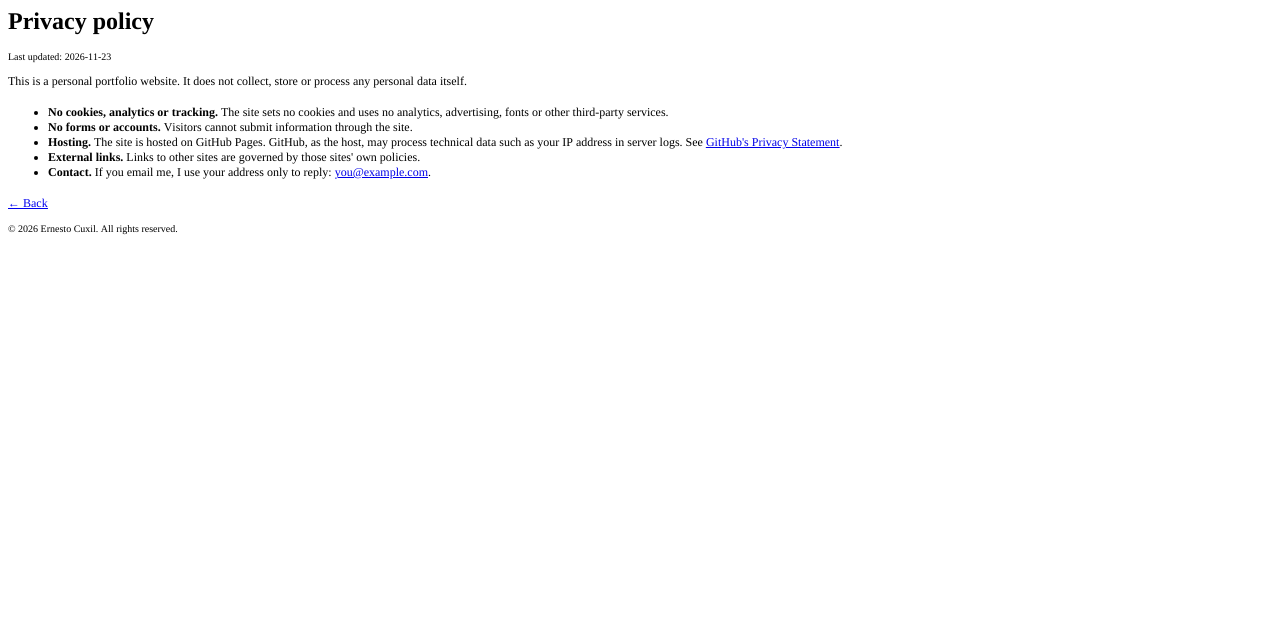
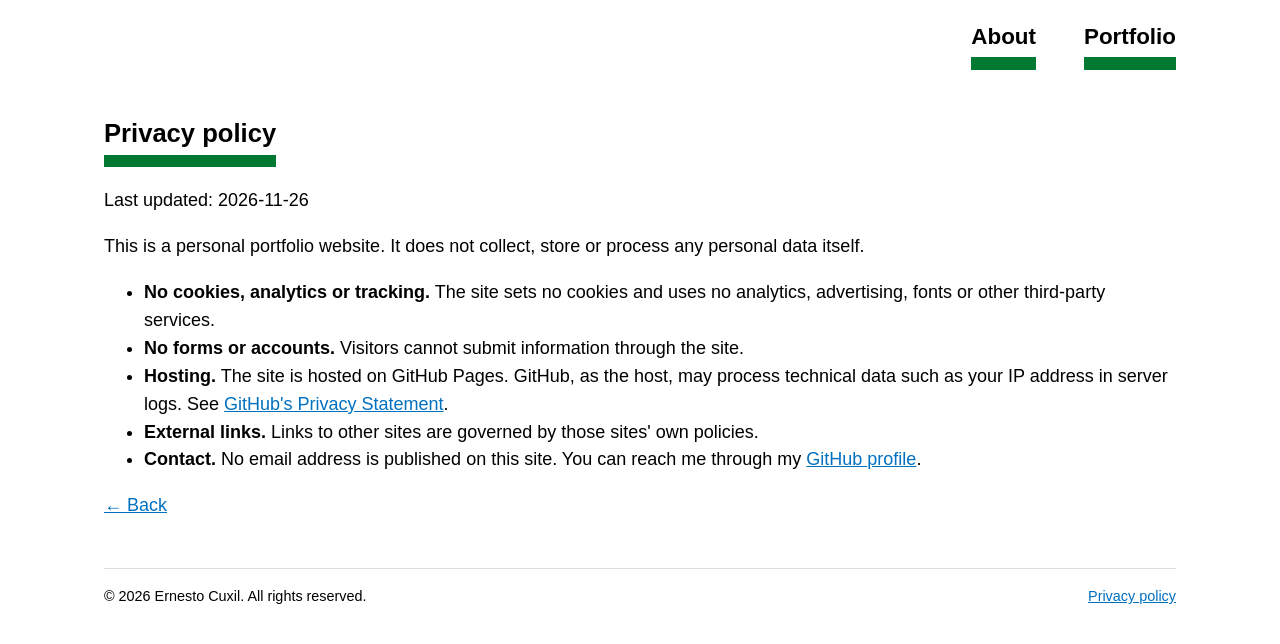
Before and after one commit to ECuxil/Portfolio, a plain HTML site: page privacy.html in a window 1280 px wide. Drawn offline with Linux system fonts and the light colour scheme.

Commit message:
Add CLAUDE.md, fix audit checks, rebuild privacy page
- Add CLAUDE.md with design, security and workflow rules
- audit.sh: skip Markdown docs; replace the inline-script check, whose
  lookahead pattern errored silently and always passed
- privacy.html: rebuild on the site layout with CSP, no inline CSS,
  relative Back link (was a local file:// path), rel="noopener noreferrer"
  on external links, and GitHub profile as contact instead of a
  placeholder email

Co-Authored-By: Claude Opus 5.5 <noreply@anthropic.com>

```diff
--- a/privacy.html
+++ b/privacy.html
@@ -1,36 +1,42 @@
-<!DOCTYPE html PUBLIC "-//W3C//DTD HTML 4.01//EN" "http://www.w3.org/TR/html4/strict.dtd">
-<html>
+<!DOCTYPE html>
+<html lang="en">
 <head>
-  <meta http-equiv="Content-Type" content="text/html; charset=utf-8">
-  <meta http-equiv="Content-Style-Type" content="text/css">
-  <title></title>
-  <meta name="Generator" content="Cocoa HTML Writer">
-  <meta name="CocoaVersion" content="2575.7">
-  <style type="text/css">
-    p.p2 {margin: 0.0px 0.0px 12.0px 0.0px; font: 10.0px Times; -webkit-text-stroke: #000000}
-    p.p3 {margin: 0.0px 0.0px 12.0px 0.0px; font: 12.0px Times; -webkit-text-stroke: #000000}
-    p.p5 {margin: 0.0px 0.0px 12.0px 0.0px; font: 12.0px Times; color: #0000e9; -webkit-text-stroke: #0000e9}
-    li.li4 {margin: 0.0px 0.0px 0.0px 0.0px; font: 12.0px Times; -webkit-text-stroke: #000000}
-    span.s1 {font-kerning: none}
-    span.s2 {-webkit-text-stroke: 0px #000000}
-    span.s3 {font: 12.0px Times; text-decoration: underline ; font-kerning: none; color: #0000e9; -webkit-text-stroke: 0px #0000e9}
-    span.s4 {font: 12.0px 'Times New Roman'; text-decoration: underline ; font-kerning: none}
-    span.s5 {font: 12.0px Times; text-decoration: underline ; font-kerning: none}
-    ul.ul1 {list-style-type: disc}
-  </style>
+  <meta charset="utf-8">
+  <meta name="viewport" content="width=device-width, initial-scale=1">
+  <!-- GitHub Pages cannot set HTTP headers, so the CSP is delivered via meta. No inline JS/CSS, no third parties. -->
+  <meta http-equiv="Content-Security-Policy" content="default-src 'none'; script-src 'self'; style-src 'self'; img-src 'self'; connect-src 'self'; base-uri 'none'; form-action 'none'">
+  <meta name="referrer" content="no-referrer">
+  <title>Privacy policy · Portfolio</title>
+  <meta name="description" content="Privacy policy for this portfolio website.">
+  <link rel="icon" href="assets/img/favicon.svg" type="image/svg+xml">
+  <link rel="stylesheet" href="css/styles.css">
 </head>
 <body>
-<h1 style="margin: 0.0px 0.0px 16.1px 0.0px; font: 24.0px Times; -webkit-text-stroke: #000000"><span class="s1"><b>Privacy policy</b></span></h1>
-<p class="p2"><span class="s1">Last updated: 2026-11-23</span></p>
-<p class="p3"><span class="s1">This is a personal portfolio website. It does not collect, store or process any personal data itself.</span></p>
-<ul class="ul1">
-  <li class="li4"><span class="s2"><b></b></span><span class="s1"><b>No cookies, analytics or tracking.</b> The site sets no cookies and uses no analytics, advertising, fonts or other third-party services.</span></li>
-  <li class="li4"><span class="s2"><b></b></span><span class="s1"><b>No forms or accounts.</b> Visitors cannot submit information through the site.</span></li>
-  <li class="li4"><span class="s2"><b></b></span><span class="s1"><b>Hosting.</b> The site is hosted on GitHub Pages. GitHub, as the host, may process technical data such as your IP address in server logs. See <a href="https://docs.github.com/en/site-policy/privacy-policies/github-general-privacy-statement"><span class="s3">GitHub's Privacy Statement</span></a>.</span></li>
-  <li class="li4"><span class="s2"><b></b></span><span class="s1"><b>External links.</b> Links to other sites are governed by those sites' own policies.</span></li>
-  <li class="li4"><span class="s2"><b></b></span><span class="s1"><b>Contact.</b> If you email me, I use your address only to reply: <a href="mailto:you@example.com"><span class="s3">you@example.com</span></a>.</span></li>
-</ul>
-<p class="p5"><span class="s4"><a href="file:///Users/ernestocuxil/Library/CloudStorage/OneDrive-Personal/2026/Work/Website/portfolio/index.html">←<span class="s5"> Back</span></a></span></p>
-<p class="p2"><span class="s1">© 2026 Ernesto Cuxil. All rights reserved.</span></p>
+  <div class="page">
+    <header class="site-header">
+      <nav aria-label="Main">
+        <ul>
+          <li><a class="nav-link" href="index.html">About</a></li>
+          <li><a class="nav-link" href="portfolio.html">Portfolio</a></li>
+        </ul>
+      </nav>
+    </header>
+
+    <main>
+      <h1 class="section-title">Privacy policy</h1>
+      <p>Last updated: 2026-11-26</p>
+      <p>This is a personal portfolio website. It does not collect, store or process any personal data itself.</p>
+      <ul>
+        <li><strong>No cookies, analytics or tracking.</strong> The site sets no cookies and uses no analytics, advertising, fonts or other third-party services.</li>
+        <li><strong>No forms or accounts.</strong> Visitors cannot submit information through the site.</li>
+        <li><strong>Hosting.</strong> The site is hosted on GitHub Pages. GitHub, as the host, may process technical data such as your IP address in server logs. See <a href="https://docs.github.com/en/site-policy/privacy-policies/github-general-privacy-statement" rel="noopener noreferrer">GitHub's Privacy Statement</a>.</li>
+        <li><strong>External links.</strong> Links to other sites are governed by those sites' own policies.</li>
+        <li><strong>Contact.</strong> No email address is published on this site. You can reach me through my <a href="https://github.com/ECuxil" rel="noopener noreferrer">GitHub profile</a>.</li>
+      </ul>
+      <p><a href="index.html">&larr; Back</a></p>
+    </main>
+
+    <footer class="site-footer"><span>&copy; 2026 Ernesto Cuxil. All rights reserved.</span><a href="privacy.html" aria-current="page">Privacy policy</a></footer>
+  </div>
 </body>
 </html>
```
Also changed, not shown: 2 other files.
